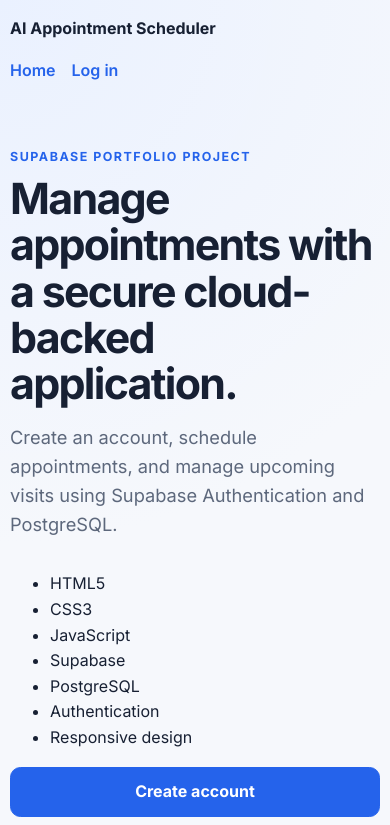
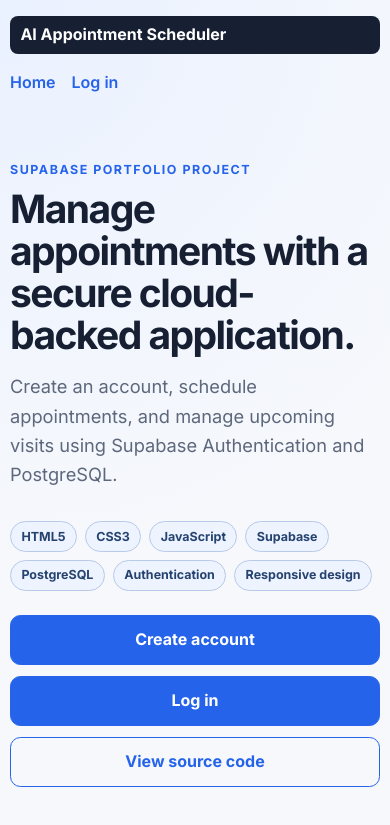
Before and after one commit to chassbarker/ai-appointment-scheduler, a plain HTML site: page index.html in a window 390 px wide. Shown: the top 825 px of the page. Drawn offline with Linux system fonts and the light colour scheme.

Commit message:
Improve homepage presentation for recruiters
- Improve mobile logo contrast and navigation spacing
- Reduce mobile hero heading size
- Add technology badges
- Add a direct GitHub source-code link
- Preserve accessible focus and new-tab announcements

```diff
--- a/css/style.css
+++ b/css/style.css
@@ -31,8 +31,8 @@ a { color: inherit; }
 .skip-link:focus { transform: translateY(0); }
 .container { width: min(1100px, calc(100% - 2rem)); margin-inline: auto; }
 .header { display: flex; align-items: center; justify-content: space-between; min-height: 72px; gap: 1rem; }
-.logo { color: var(--text); font-size: 1.05rem; font-weight: 700; text-decoration: none; }
-.nav { display: flex; align-items: center; gap: 1.25rem; }
+.logo { border-radius: .5rem; padding: .4rem .65rem; color: #fff; background: #172033; font-size: 1.05rem; font-weight: 700; text-decoration: none; }
+.nav { display: flex; align-items: center; gap: 1.5rem; }
 .nav a, .link-button { color: var(--primary); font-weight: 600; text-decoration: none; }
 .link-button { min-width: 44px; min-height: 44px; border: 0; padding: .5rem; background: none; cursor: pointer; }
 .nav a:hover, .link-button:hover { text-decoration: underline; }
@@ -44,6 +44,9 @@ a { color: inherit; }
 h1, h2, h3, p { margin-top: 0; }
 h1 { max-width: 900px; margin-bottom: 1rem; font-size: clamp(2.15rem, 5vw, 3.6rem); line-height: 1.08; letter-spacing: -.04em; }
 .hero-content > p:not(.eyebrow) { max-width: 680px; margin-bottom: 2rem; color: var(--muted); font-size: 1.14rem; }
+.tech-badges { display: flex; flex-wrap: wrap; gap: .5rem; margin: 0 0 1.5rem; padding: 0; list-style: none; }
+.tech-badges li { border: 1px solid #b9c9e8; border-radius: 999px; padding: .28rem .65rem; color: #26436f; background: #edf3ff; font-size: .78rem; font-weight: 700; }
+.visually-hidden { position: absolute; width: 1px; height: 1px; margin: -1px; padding: 0; overflow: hidden; clip: rect(0 0 0 0); white-space: nowrap; border: 0; }
 .footer { margin-top: auto; padding-block: 2rem; color: var(--muted); font-size: .88rem; }
 .footer p { margin: 0; }
 
@@ -63,6 +66,8 @@ h1 { max-width: 900px; margin-bottom: 1rem; font-size: clamp(2.15rem, 5vw, 3.6re
     background: var(--primary-dark);
 }
 .btn-danger { color: var(--danger); border-color: #f0b9b4; background: #fff; }
+.btn-source { color: var(--primary); border-color: var(--primary); background: transparent; }
+.btn-source:hover { color: #fff; border-color: var(--primary-dark); background: var(--primary-dark); }
 .btn-small { padding: .48rem .75rem; font-size: .88rem; }
 
 .auth-main { flex: 1; display: grid; place-items: center; padding-block: 4rem; }
@@ -113,7 +118,7 @@ textarea { resize: vertical; }
     .logo { font-size: 1rem; }
     .nav { width: 100%; justify-content: flex-start; gap: 1rem; }
     .hero { padding-block: 3rem; }
-    .hero h1 { font-size: clamp(2rem, 11vw, 3rem); }
+    .hero h1 { font-size: clamp(2rem, 10vw, 2.65rem); }
     .hero .button-row { display: grid; grid-template-columns: 1fr; width: 100%; }
     .hero .button-row .btn { width: 100%; }
     .auth-main, .dashboard { padding-block: 2rem; }
```
